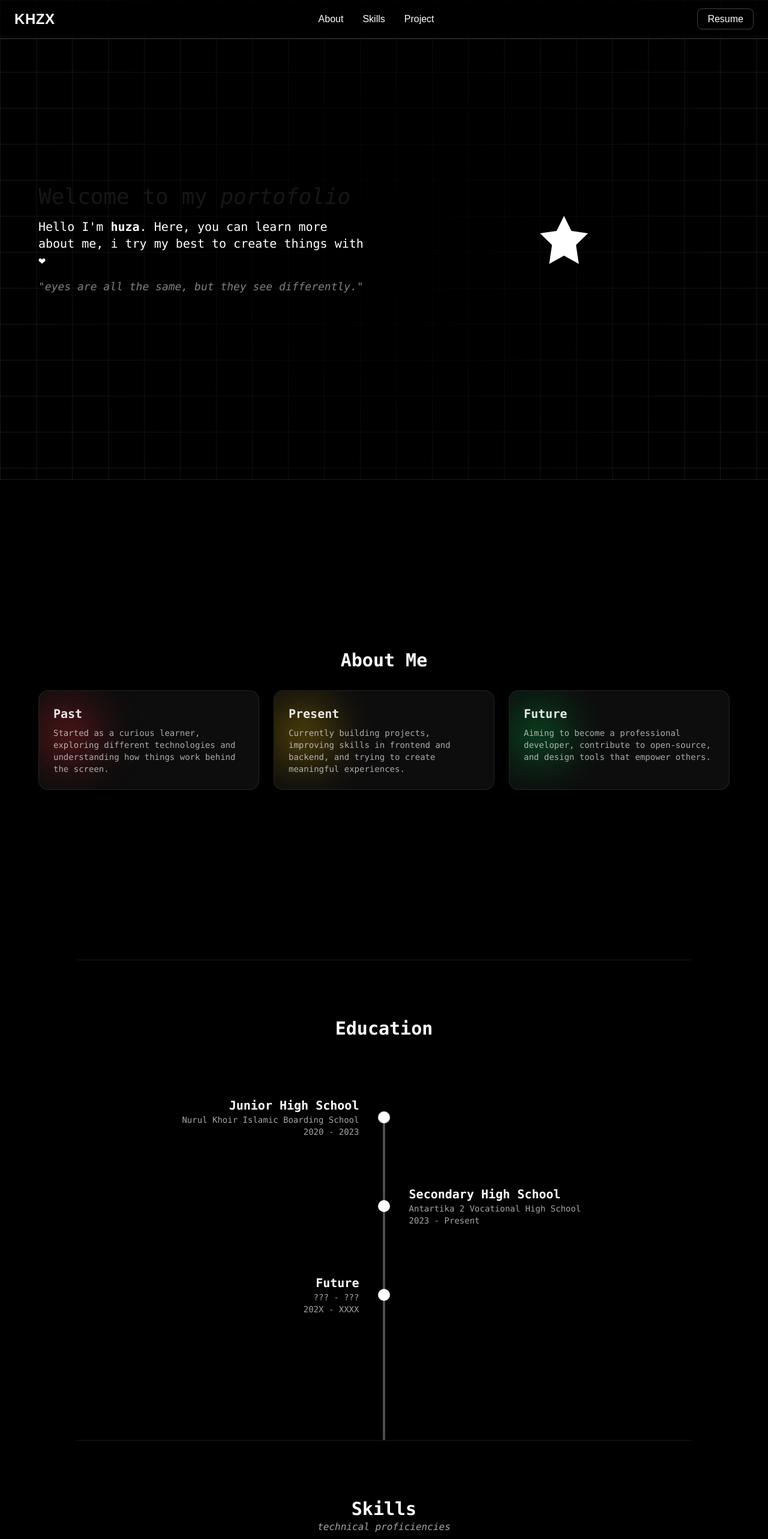
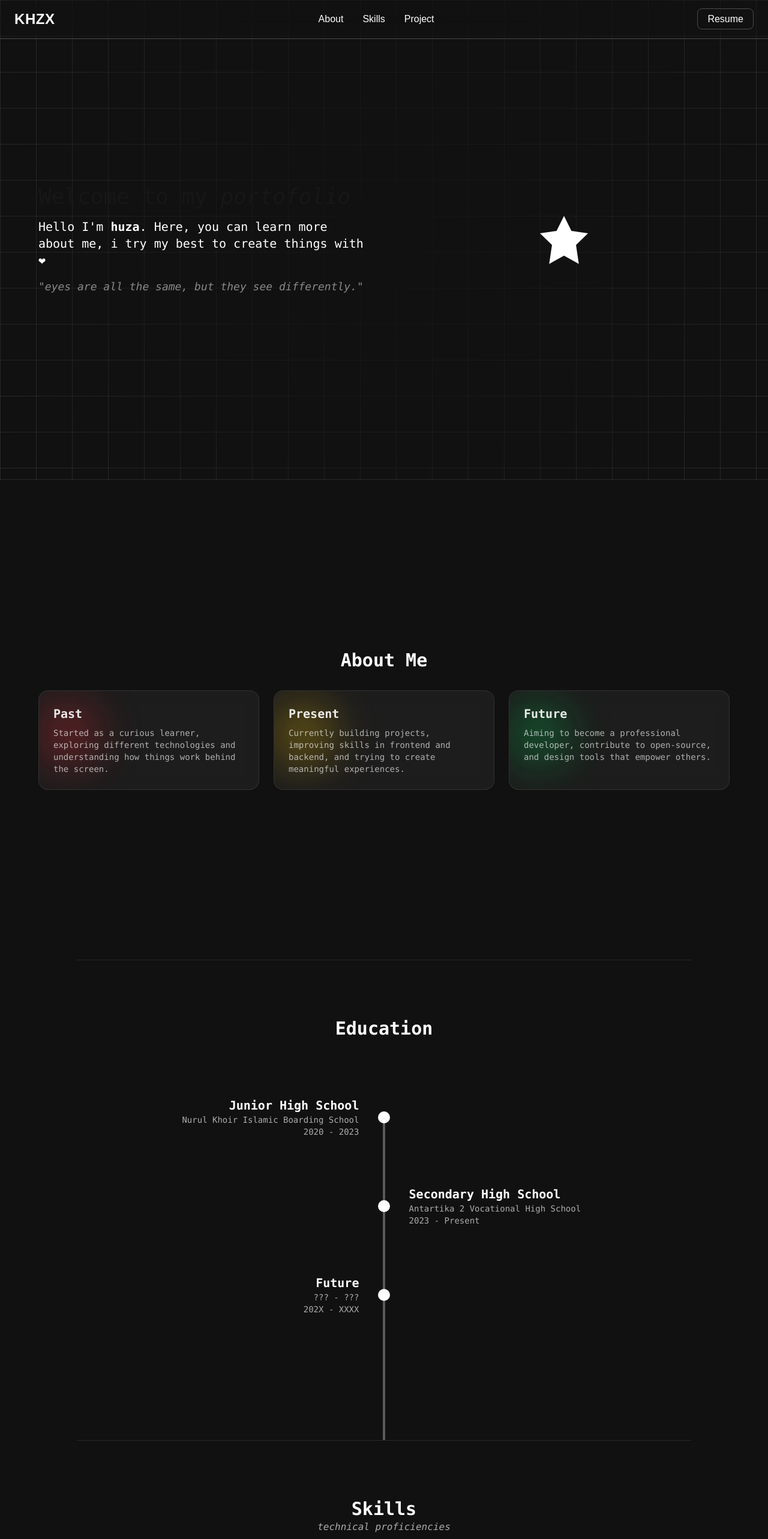
Before and after one commit to khuza08/portofolio, a Next.js app: page / in a window 1280 px wide. Shown: the top 2566 px of the page at 60% size. Built offline with nearby package versions, Linux system fonts and the light colour scheme.

Commit message:
style: adjust color theme

```diff
--- a/app/components/header.tsx
+++ b/app/components/header.tsx
@@ -2,7 +2,7 @@ import Link from "next/link";
 
 export default function Header() {
     return (
-        <header className="fixed top-0 left-0 right-0 border-b z-50 border-white/25 bg-black/50 backdrop-blur-lg text-white py-4 px-6">
+        <header className="fixed top-0 left-0 right-0 border-b z-50 border-white/25 backdrop-blur-xl text-white py-4 px-6">
             <div className="max-w-7xl mx-auto flex items-center justify-between">
                 {/* logo */}
                 <Link href="/" className="text-2xl font-bold uppercase tracking-wide hover:text-yellow-300 transition">
--- a/app/globals.css
+++ b/app/globals.css
@@ -22,9 +22,8 @@
 }
 
 body, html {
-  background-color: white;
   scroll-behavior: smooth;
-  background: black;
+  background: rgba(17, 17, 17, 1);
   color: var(--foreground);
   font-family: Arial, Helvetica, sans-serif;
   body::-webkit-scrollbar {
@@ -37,7 +36,7 @@ body, html {
   width: auto;
 
   background-image:
-    radial-gradient(circle, rgba(0, 0, 0, 1), transparent 100%), /* vignette circle on top */
+    radial-gradient(circle, rgba(17, 17, 17, 1), transparent 100%), /* vignette circle on top */
     linear-gradient(to right, rgba(255, 255, 255, 0.1) 1px, transparent 1px),  /* vertical grid lines */
     linear-gradient(to bottom, rgba(255, 255, 255, 0.1) 1px, transparent 1px); /* horizontal grid lines */
 
--- a/app/page.tsx
+++ b/app/page.tsx
@@ -39,7 +39,7 @@ export default function HomePage() {
       </section>
 
       {/* about */}
-      <section id="about" className="min-h-screen bg-black text-white flex items-center justify-center px-8 py-24">
+      <section id="about" className="min-h-screen  text-white flex items-center justify-center px-8 py-24">
         <div className="max-w-6xl w-full">
           <h2 className="text-3xl font-bold mb-8 text-center font-mono">About Me</h2>
           <div className="grid grid-cols-1 md:grid-cols-3 gap-6">
@@ -75,7 +75,7 @@ export default function HomePage() {
       <div className="w-[80vw] mx-auto border-t border-white/10 text-center" />
 
       {/* roadmap */}
-      <section id="education" className="relative min-h-screen bg-black text-white px-8 py-24">
+      <section id="education" className="relative min-h-screen  text-white px-8 py-24">
         <div className="max-w-6xl mx-auto">
           <h2 className="text-3xl font-bold mb-24 text-center font-mono">Education</h2>
 
@@ -120,7 +120,7 @@ export default function HomePage() {
 
 
       {/* skills */}
-      <section id="skills" className="min-h-screen bg-black text-white flex items-center justify-center px-8 py-24">
+      <section id="skills" className="min-h-screen  text-white flex items-center justify-center px-8 py-24">
         <div className="max-w-6xl w-full">
           <h2 className="text-3xl font-bold text-center font-mono">Skills</h2>
           <p className="text-center text-white/65 font-mono italic">technical proficiencies</p>
```
